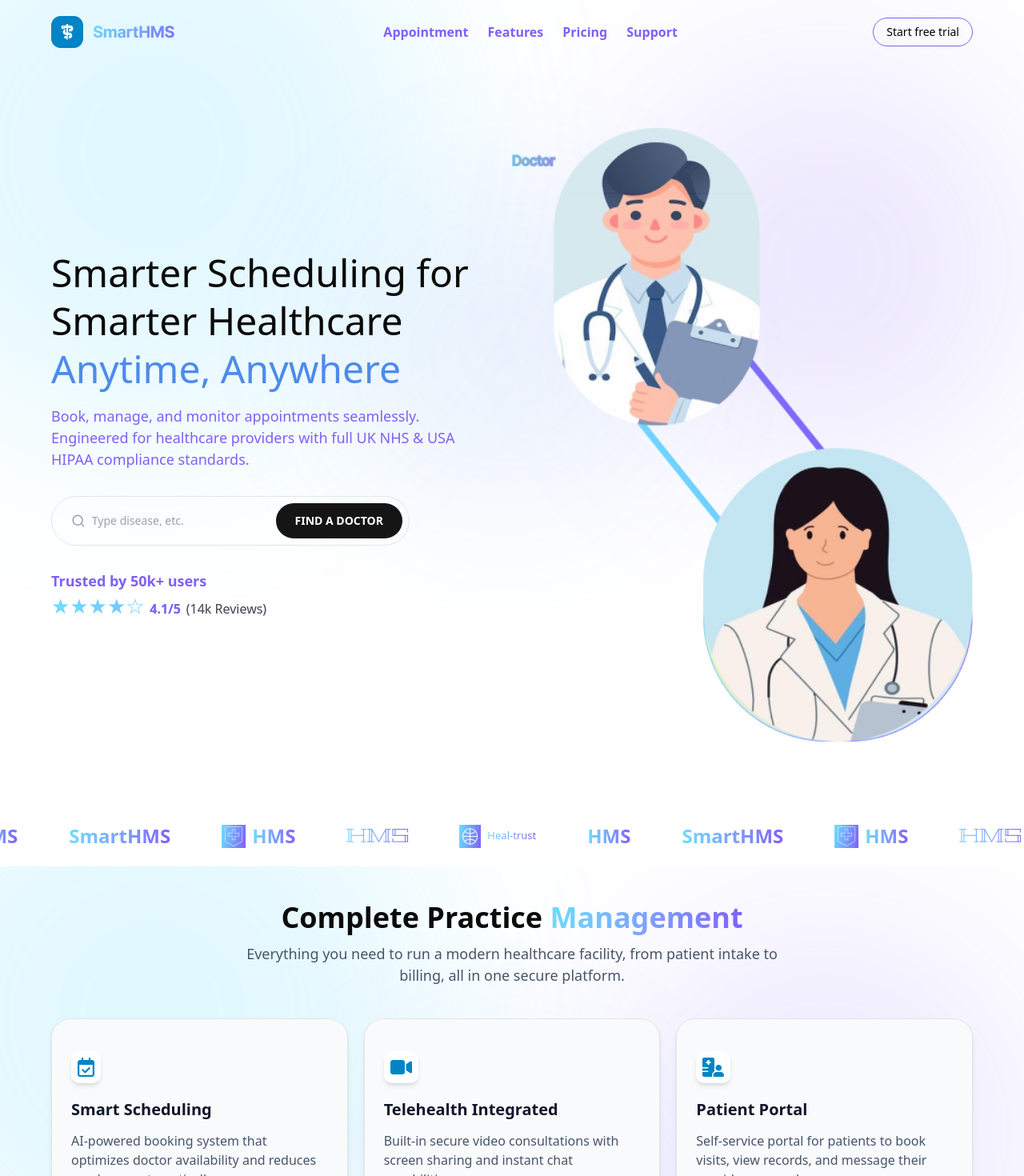
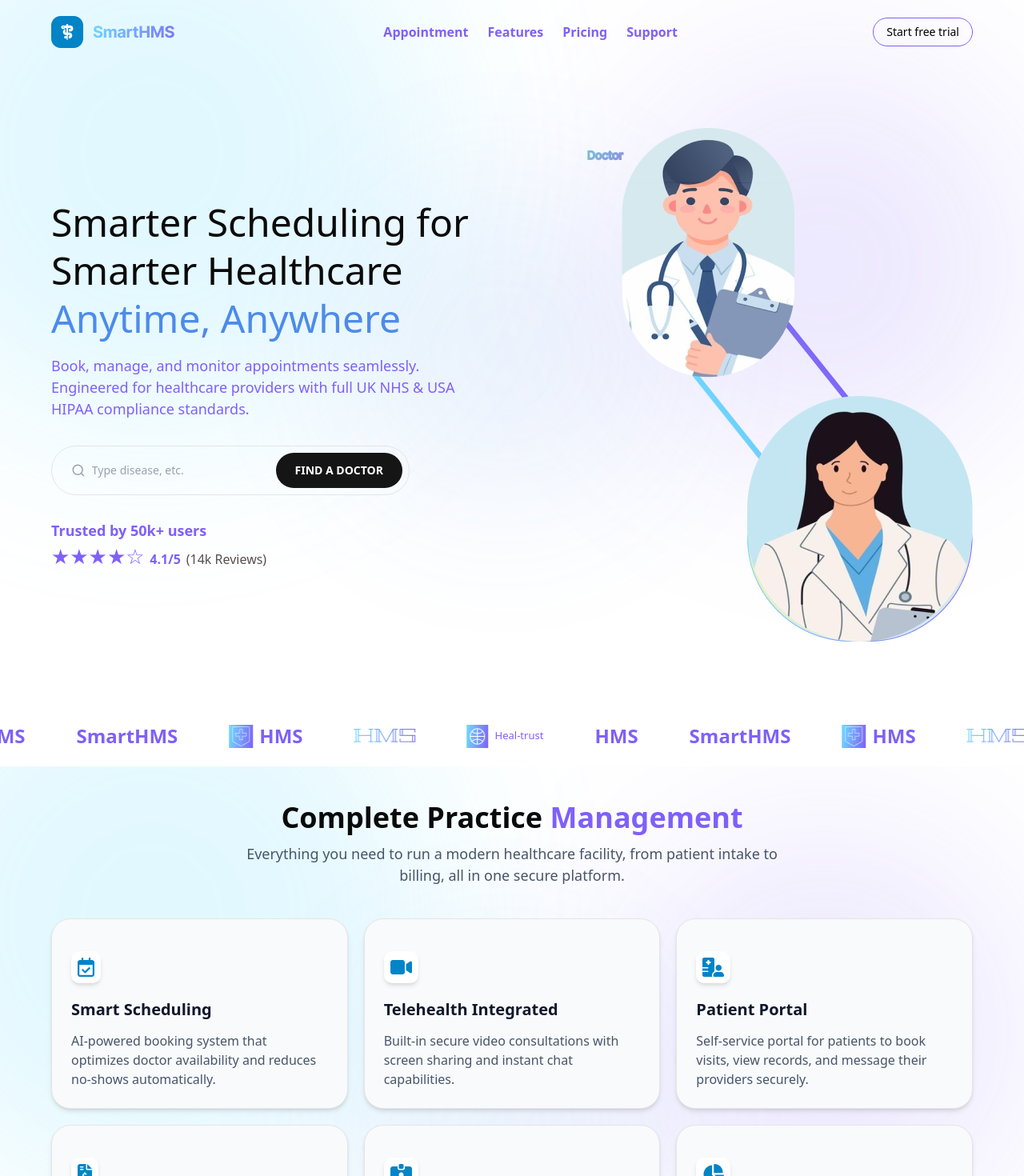
Before and after one commit to webrootlimited/smart-hms, a Next.js app: page / in a window 1280 px wide. Shown: the top 1470 px of the page at 80% size. Built offline with nearby package versions, Linux system fonts and the light colour scheme.

Commit message:
landing page changes fixed

```diff
--- a/components/Global/Footer.tsx
+++ b/components/Global/Footer.tsx
@@ -27,7 +27,7 @@ export default function Footer() {
 
       {/* CTA Banner */}
       <div className="w-[90%] max-w-7xl mx-auto -translate-y-1/2">
-        <div className="rounded-2xl bg-linear-to-r from-[#6DDCFF] to-[#7F60F9] px-8 md:px-14 py-10 flex flex-col md:flex-row items-center justify-between gap-6 shadow-lg shadow-[#7F60F9]/20 hover:shadow-xl hover:shadow-[#7F60F9]/30 transition-all duration-300">
+        <div className="rounded-2xl bg-linear-to-r from-[#2eb9e4] to-[#7F60F9] px-8 md:px-14 py-10 flex flex-col md:flex-row items-center justify-between gap-6 shadow-lg shadow-[#7F60F9]/20 hover:shadow-xl hover:shadow-[#7F60F9]/30 transition-all duration-300">
           <div>
             <h3 className="text-xl md:text-[29px] font-medium text-white text-center md:text-left">
               Master your Wellness, Live Fully
--- a/components/LandingPage/Brading.tsx
+++ b/components/LandingPage/Brading.tsx
@@ -20,7 +20,7 @@ const BrandItem = ({ brand }: { brand: (typeof brands)[number] }) => {
     return (
       <div className="flex-shrink-0 px-8 flex gap-2 items-center">
         <img src={brand.icon} alt="" />
-        <p className={`${brand.textSize} ${brand.fontWeight} bg-linear-to-r from-[#6DDCFF] to-[#7F60F9] bg-clip-text text-transparent whitespace-nowrap`}>
+        <p className={`${brand.textSize} ${brand.fontWeight} text-[#7F60F9] whitespace-nowrap`}>
           {brand.text}
         </p>
       </div>
@@ -28,7 +28,7 @@ const BrandItem = ({ brand }: { brand: (typeof brands)[number] }) => {
   }
   return (
     <div className="flex-shrink-0 px-8">
-      <p className={`${brand.textSize} ${brand.fontWeight} bg-linear-to-r from-[#6DDCFF] to-[#7F60F9] bg-clip-text text-transparent whitespace-nowrap`}>
+      <p className={`${brand.textSize} ${brand.fontWeight} text-[#7F60F9] whitespace-nowrap`}>
         {brand.text}
       </p>
     </div>
--- a/components/LandingPage/CompletePracticeBranding.tsx
+++ b/components/LandingPage/CompletePracticeBranding.tsx
@@ -11,7 +11,7 @@ const CompletePracticeBranding = () => {
       <div className="w-[90%] mx-auto py-10">
         <p className="text-2xl md:text-[36px] font-bold text-center">
           Complete Practice{" "}
-          <span className="bg-linear-to-r  from-[#6DDCFF] to-[#7F60F9] bg-clip-text text-transparent">
+          <span className="text-[#7F60F9]">
             Management
           </span>
         </p>
--- a/components/LandingPage/HeroSection.tsx
+++ b/components/LandingPage/HeroSection.tsx
@@ -38,7 +38,7 @@ const HeroSection = () => {
             <p className="font-semibold text-[18px] text-[#7F60F9]">
               Trusted by 50k+ users
             </p>
-            <p className="bg-linear-to-r text-[26px] from-[#6DDCFF] to-[#7F60F9] bg-clip-text text-transparent">
+            <p className="text-[26px] text-[#7F60F9]">
               &#9733;&#9733;&#9733;&#9733;&#9734;{" "}
               <span className="text-[16px] font-semibold text-[#7F60F9]">
                 4.1/5
@@ -51,7 +51,7 @@ const HeroSection = () => {
           <img
             src="/landing-page/hero-section.png"
             alt=""
-            className="w-full max-w-sm md:max-w-none"
+            className=""
           />
         </div>
       </div>
--- a/components/LandingPage/LeadingHealthCare.tsx
+++ b/components/LandingPage/LeadingHealthCare.tsx
@@ -26,7 +26,7 @@ const LeadingHealthCare = () => {
           </div>
         </div>
       </div>
-      <img src="/landing-page/Rectangle 43.png" alt="" className="mt-6 w-full" />
+      {/* <img src="/landing-page/Rectangle 43.png" alt="" className="mt-6 w-full" /> */}
     </>
   );
 };
--- a/components/LandingPage/Seamless.tsx
+++ b/components/LandingPage/Seamless.tsx
@@ -20,9 +20,6 @@ const Seamless = () => {
     <div className="overflow-hidden">
       <div className="w-[90%] mx-auto py-10">
         <div className="pt-8 grid grid-cols-1 md:grid-cols-2 gap-10">
-          <div>
-            <img src="/landing-page/seamless.png" alt="" className="w-full" />
-          </div>
           <div>
             <div className="flex">
               <div className="bg-[#DBEAFE] py-1 px-2 items-center rounded-full flex gap-2">
@@ -59,6 +56,10 @@ const Seamless = () => {
               Learn more about Telehealth features <ArrowRight />
             </p>
           </div>
+          <div>
+            <img src="/landing-page/seamless.png" alt="" className="w-full" />
+          </div>
+
         </div>
       </div>
     </div>
```
Also changed, not shown: public/landing-page/doctor.png (added).
